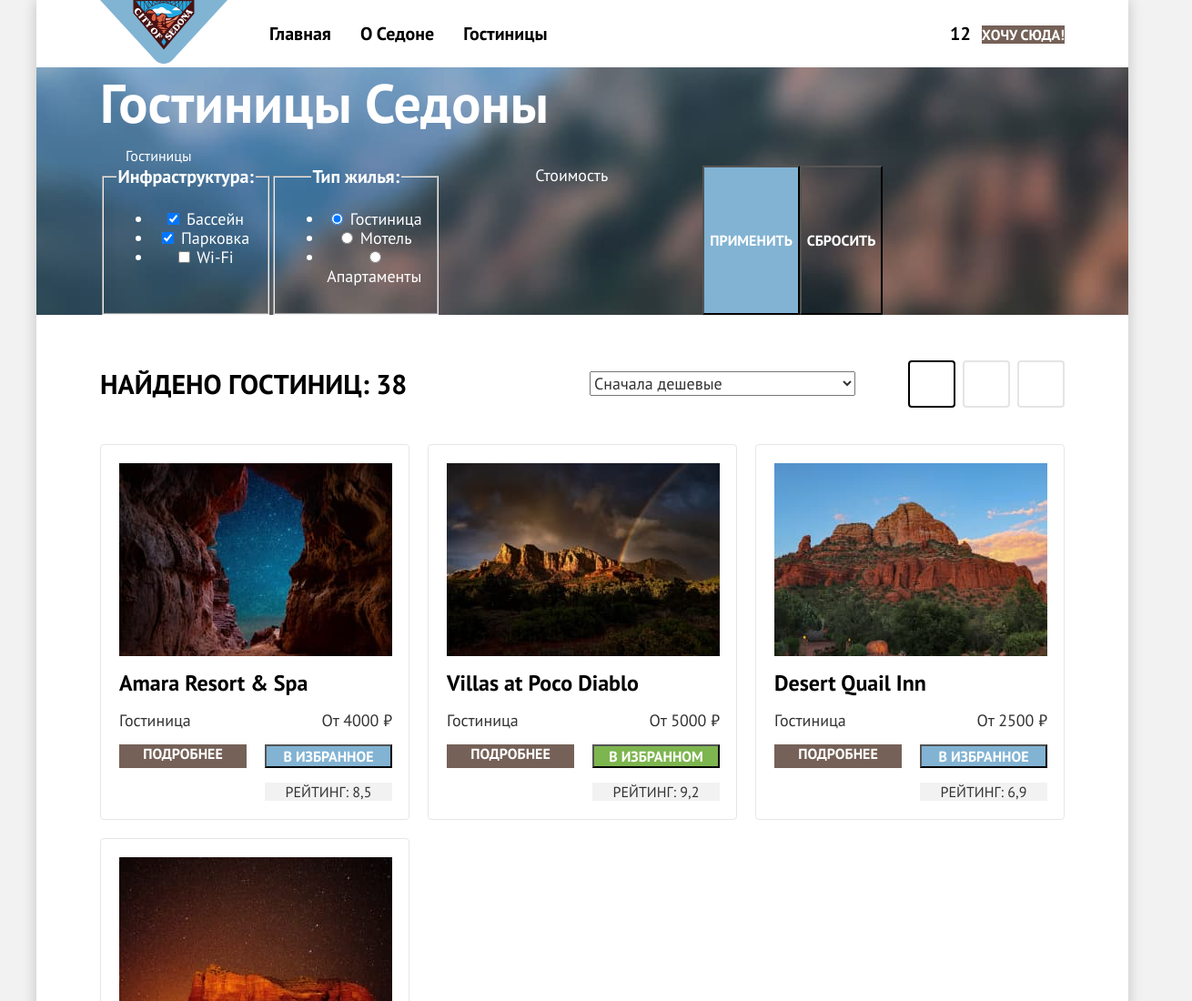
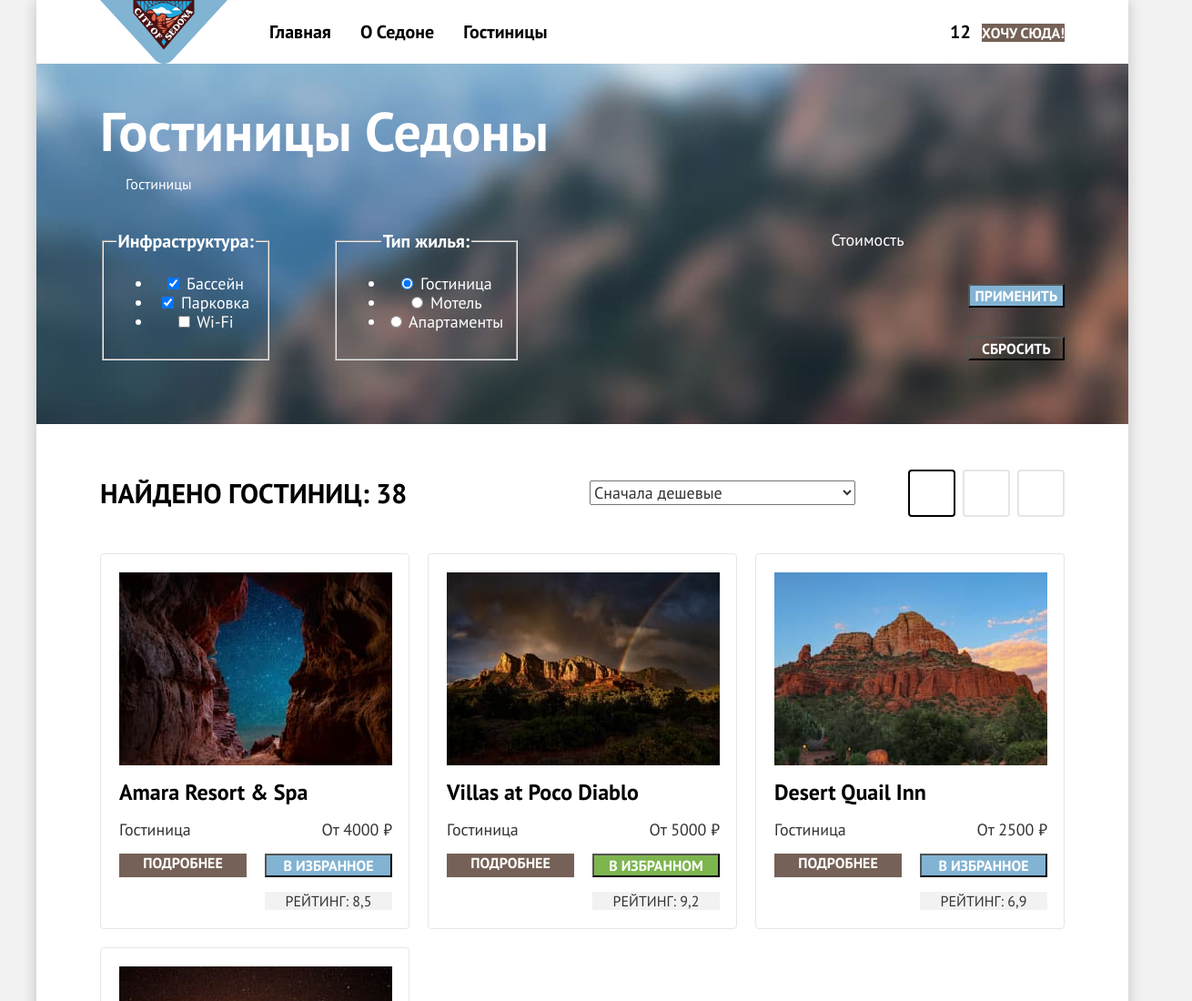
Before and after one commit to htmlacademy-htmlcss/2388545-sedona-37, a plain HTML site: page catalog.html in a window 1280 px wide. Shown: the top 1100 px of the page at 91% size, 1310 px wide, since content can reach past the window. Drawn offline with Linux system fonts and the light colour scheme.

Commit message:
Добавляет отступы форме каталога

```diff
--- a/catalog.html
+++ b/catalog.html
@@ -114,8 +114,10 @@
             <div class="price">
               Стоимость
             </div>
-            <button class="button" type="submit">Применить</button>
-            <input class="button button-transparent" type="reset" value="Сбросить">
+            <div class="filter-button-container">
+              <button class="button" type="submit">Применить</button>
+              <input class="button button-transparent" type="reset" value="Сбросить">
+            </div>
           </form>
         </section>
         <section class="catalog" data-test="catalog">
--- a/styles/styles.css
+++ b/styles/styles.css
@@ -106,6 +106,10 @@ body {
 .navigation-logo {
   width: 140px;
   margin-right: 30px;
+}
+
+.page-header-logo {
+  display: block;
 }
 
 .navigation-list {
@@ -361,8 +365,7 @@ body {
   background-repeat: no-repeat;
   background-position: center;
   background-size: cover;
-  padding-left: 70px;
-  padding-right: 70px;
+  padding: 35px 70px 70px;
 }
 
 .inner-header-title {
@@ -377,6 +380,7 @@ body {
 .breadcrumbs {
   display: flex;
   margin: 0;
+  margin-bottom: 40px;
   padding: 0;
   color: #ffffff;
   list-style-type: none;
@@ -391,15 +395,30 @@ body {
 
 .filter {
   display: flex;
-  width: 1200px;
+  width: 1060px;
 }
 
 .filter-group {
-  width: 151px;
+  margin-right: 70px;
 }
 
 .price {
-  width: 288px;
+  margin-left: auto;
+  margin-right: 70px;
+}
+
+.filter-button-container {
+  display: flex;
+  flex-direction: column;
+  justify-content: flex-end;
+}
+
+.filter-button-container .button {
+  margin-bottom: 32px;
+}
+
+.filter-button-container .button:last-child {
+  margin-bottom: 0;
 }
 
 .sorting-container {
```
